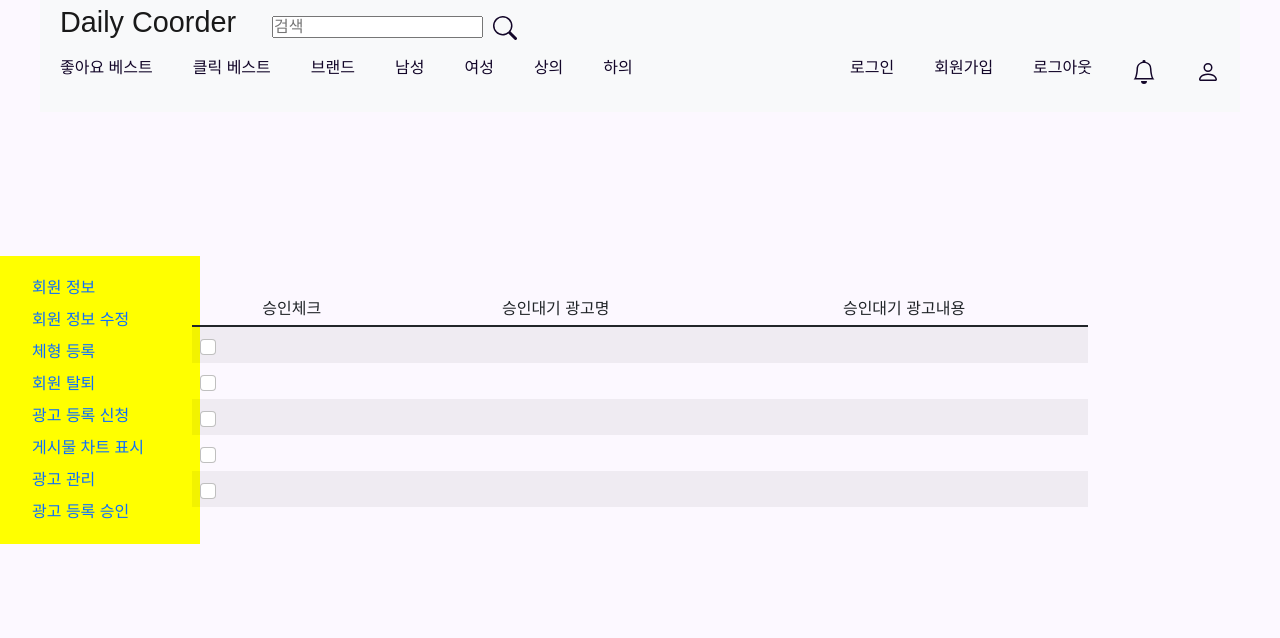
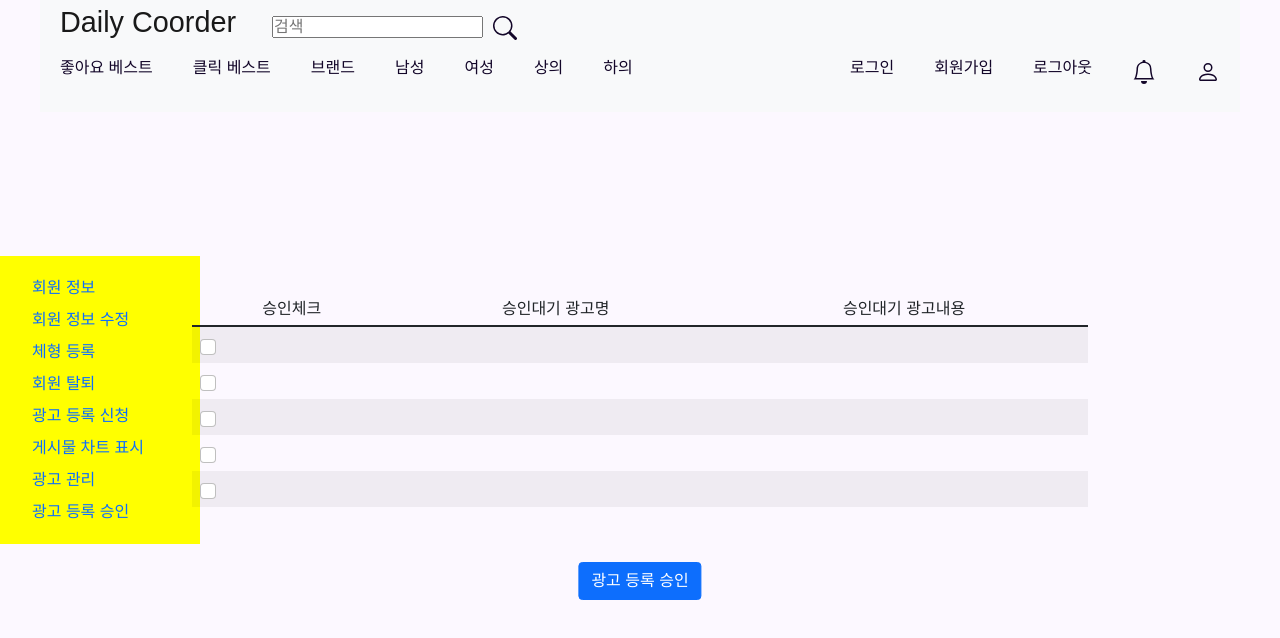
Before and after one commit to silbioa480/Daily-Coorder, a React (Create React App) app: page /member/MyPage_AdProvePage in a window 1280 px wide. Shown: the top 638 px of the page. Built offline with nearby package versions, Linux system fonts and the light colour scheme.

Commit message:
태영:마이페이지 광고페이지수정

```diff
--- a/src/components/MyPage_AdProvePage.tsx
+++ b/src/components/MyPage_AdProvePage.tsx
@@ -1,6 +1,7 @@
 import MyPage_AdManagerPage from "./MyPage_AdManagerPage";
 import Table from 'react-bootstrap/Table';
 import Form from 'react-bootstrap/Form';
+import { Button } from "react-bootstrap";
 function MyPage_AdProvePage(){
     return (
 
@@ -79,6 +80,9 @@ function MyPage_AdProvePage(){
                             </tbody>
 
                     </Table>
+                    <div style={{position:"absolute",left:"50%",bottom:"25%",transform:"translateX(-50%)"}}>
+                        <Button>광고 등록 승인</Button>
+                    </div>
                 </div>
         </>
     );
```
